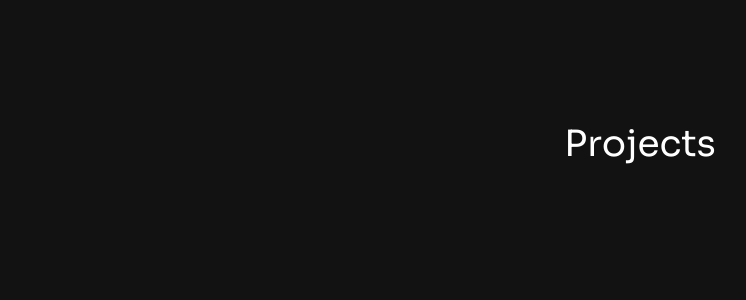
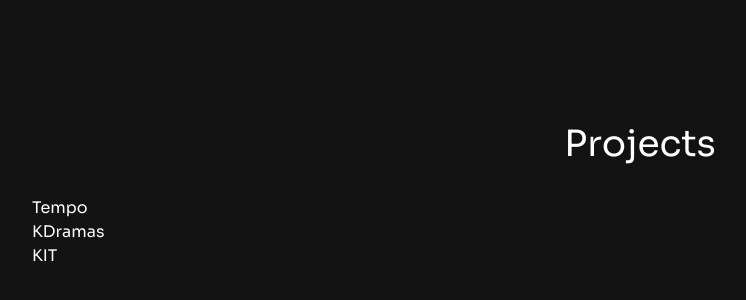
Before and after one commit to Jonnaa/Portfolio, a React (Vite) app: page / in a window 1280 px wide. Shown: the part 1556-1856 px from the top of the page, without its empty margins (0-746 px from the left). Built offline with nearby package versions, Linux system fonts and the light colour scheme.

Commit message:
Starting projects page

```diff
--- a/src/components/AboutMe.jsx
+++ b/src/components/AboutMe.jsx
@@ -2,7 +2,7 @@ import { motion, useInView, useScroll, useTransform } from "framer-motion";
 import { useEffect, useRef } from "react";
 
 const AboutMe = () => {
-  const pClasses = "w-3/4 max-w-[700px] mx-auto md:text-lg md:w-3/5";
+  const pClasses = "w-3/4 max-w-[700px] mx-auto md:text-lg md:w-3/5 ";
   const iconClasses = "basis-1/5 flex flex-col justify-between";
 
   const ref = useRef(null);
@@ -53,7 +53,7 @@ const AboutMe = () => {
       <motion.div
         ref={wholeRef}
         style={{ opacity }}
-        className="h-screen flex flex-col justify-center gap-10"
+        className="h-screen flex flex-col justify-center gap-10 tracking-wide"
       >
         <div>
           <p className={pClasses}>
--- a/src/components/Projects.jsx
+++ b/src/components/Projects.jsx
@@ -1,10 +1,24 @@
 const Projects = () => {
   return (
-    <div
-      className="min-h-[calc(100vh)]"
-      id="projects"
-    >
-      <h1 className="text-4xl sticky top-1 z-40 w-96 mx-auto text-center">Projects</h1>
+    <div className="min-h-[calc(100vh)]" id="projects">
+      <h1 className="text-4xl sticky top-1 z-40 w-96 mx-auto text-center">
+        Projects
+      </h1>
+      {/* Div holds all projects */}
+      <div className="m-8">
+        {/* Project 1 Div */}
+        <div>
+          <h2>Tempo</h2>
+        </div>
+        {/* Project 2 Div */}
+        <div>
+          <h2>KDramas</h2>
+        </div>
+        {/* Project 3 Div */}
+        <div>
+          <h2>KIT</h2>
+        </div>
+      </div>
     </div>
   );
 };
```
